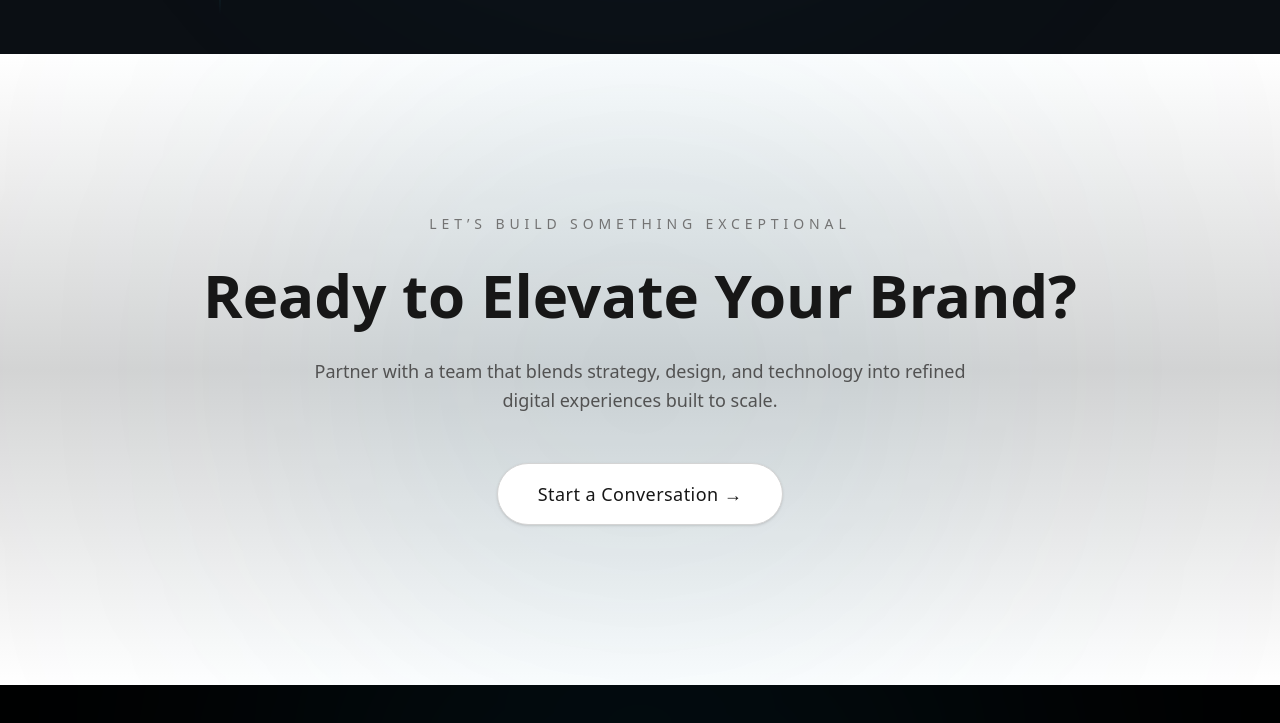
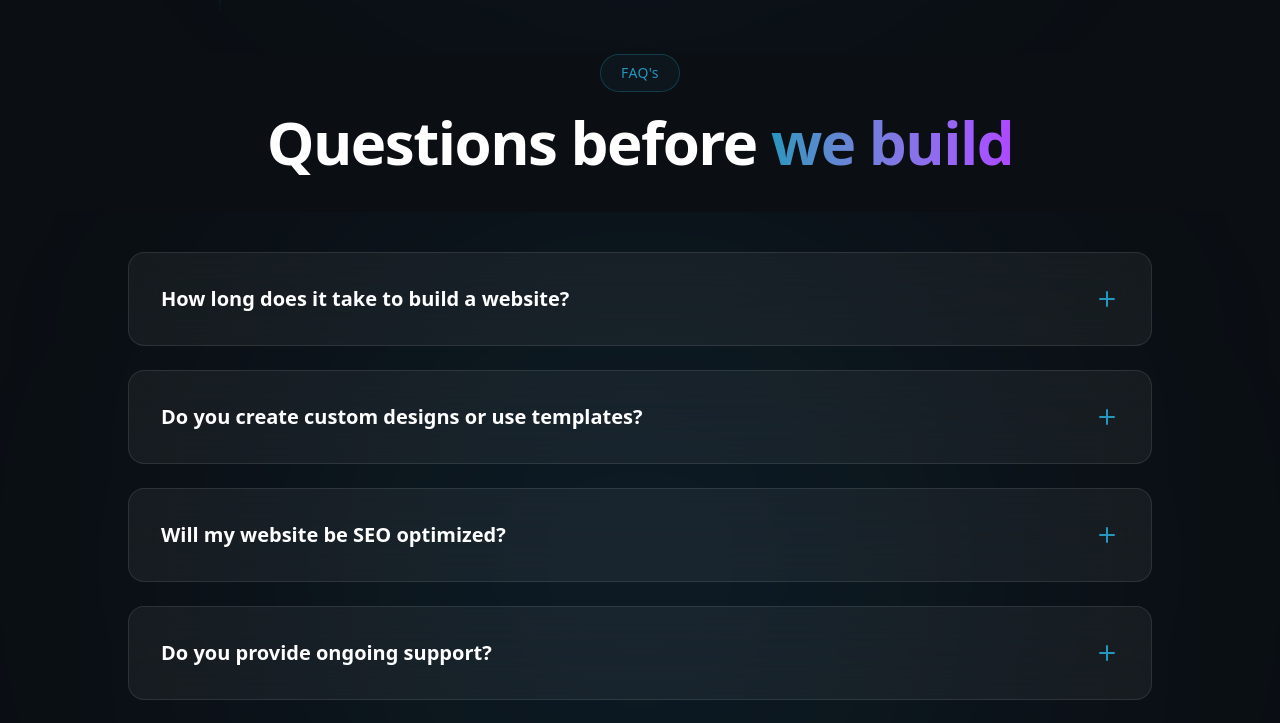
Before and after one commit to hustlers-tech/hustlers-tech, a Next.js app: page / in a window 1280 px wide. Shown: the part 6040-6763 px from the top of the page. Built offline with nearby package versions, Linux system fonts and the light colour scheme.

Commit message:
added FAQ section

```diff
--- /dev/null
+++ b/src/app/components/faq/FaqSection.tsx
@@ -0,0 +1,160 @@
+"use client"
+
+import { useState } from "react"
+import { motion, AnimatePresence } from "framer-motion"
+import { ArrowRight, Plus } from "lucide-react"
+import { useRouter } from "next/navigation"
+
+const faqs = [
+  {
+    q: "How long does it take to build a website?",
+    a: "Most premium websites take between 2–6 weeks depending on complexity, integrations, and features required."
+  },
+  {
+    q: "Do you create custom designs or use templates?",
+    a: "Everything we design is fully custom. Your brand gets a unique digital experience tailored to your goals."
+  },
+  {
+    q: "Will my website be SEO optimized?",
+    a: "Yes. Every project follows modern SEO standards including performance optimization, semantic markup, and technical SEO structure."
+  },
+  {
+    q: "Do you provide ongoing support?",
+    a: "Yes. We offer maintenance, performance optimization, and growth support after launch."
+  },
+  {
+    q: "Can you redesign my existing website?",
+    a: "Absolutely. We specialize in transforming outdated websites into modern high-converting digital experiences."
+  }
+]
+
+export default function FaqSection() {
+
+  const [active,setActive] = useState<number | null>(null)
+  const router = useRouter();
+
+  return (
+    <>
+ {/* Heading */}
+        <div className="relative text-center overflow-hidden" id="faq">
+          <div className="inline-flex items-center gap-2 rounded-full border border-primary/30 bg-primary/5 px-5 py-2 mb-5">
+            <span className="text-sm font-medium text-primary tracking-wide">
+              FAQ's
+            </span>
+          </div>
+
+          <motion.h2
+            initial={{ opacity: 0, y: 60 }}
+            whileInView={{ opacity: 1, y: 0 }}
+            transition={{ duration: 0.8 }}
+            viewport={{ once: true }}
+            className="relative text-4xl md:text-6xl font-bold tracking-tight px-2 pb-10"
+          >
+            <span>
+              Questions before{" "}
+              <span className="bg-gradient-to-r from-primary to-purple-500 bg-clip-text text-transparent">
+                we build
+              </span>
+            </span>
+          </motion.h2>
+<section className="relative py-10 px-6 overflow-hidden">
+
+{/* glow background */}
+
+
+<div className="absolute inset-0 flex justify-center pointer-events-none">
+<div className="w-[700px] h-[700px] bg-primary/10 blur-[150px] rounded-full"/>
+</div>
+
+<div className="max-w-5xl mx-auto relative z-10">
+
+
+{/* faq list */}
+
+<div className="space-y-6">
+
+{faqs.map((faq,i)=>{
+
+const open = active === i
+
+return(
+
+<motion.div
+key={i}
+initial={{opacity:0,y:30}}
+whileInView={{opacity:1,y:0}}
+transition={{delay:i*0.1}}
+viewport={{once:true}}
+className="group relative rounded-2xl border border-white/10 bg-white/5 backdrop-blur-xl overflow-hidden"
+>
+
+{/* hover glow */}
+
+<div className="absolute inset-0 opacity-0 group-hover:opacity-100 transition duration-500 pointer-events-none">
+
+<div className="absolute -inset-px bg-gradient-to-r from-primary/30 via-blue-500/20 to-primary/30 blur-xl"/>
+
+</div>
+
+<button
+onClick={()=>setActive(open?null:i)}
+className="relative w-full flex items-center justify-between p-6 md:p-8 text-left cursor-pointer"
+>
+
+<h3 className="text-lg md:text-xl font-semibold text-white">
+{faq.q}
+</h3>
+
+<motion.div
+animate={{rotate: open ? 45 : 0}}
+transition={{duration:0.3}}
+className="text-primary"
+>
+<Plus size={24}/>
+</motion.div>
+
+</button>
+
+
+<AnimatePresence>
+
+{open && (
+
+<motion.div
+initial={{height:0,opacity:0}}
+animate={{height:"auto",opacity:1}}
+exit={{height:0,opacity:0}}
+transition={{duration:0.4}}
+>
+
+<p className="px-6 md:px-8 pb-8 text-gray-400 leading-relaxed text-left">
+{faq.a}
+</p>
+
+</motion.div>
+
+)}
+
+</AnimatePresence>
+</motion.div>
+
+)
+
+})}
+
+</div>
+
+</div>
+
+<button onClick={()=>router.push("/faq")} className="group relative inline-flex items-center gap-2 rounded-lg bg-primary px-8 py-4 font-heading font-semibold text-primary-foreground transition-all hover:bg-primary-dark hover:shadow-[var(--shadow-glow)] hover:scale-105 cursor-pointer mt-10">
+            View All
+            <ArrowRight className="w-5 h-5 transition-transform group-hover:translate-x-1" />
+          </button>
+</section>
+        </div>
+
+    </>
+
+
+  )
+}
--- a/src/app/page.tsx
+++ b/src/app/page.tsx
@@ -2,6 +2,7 @@
 
 import AboutSection from "./components/about/AboutSection";
 import LeadBreaker from "./components/cta/LeadBreaker";
+import FaqSection from "./components/faq/FaqSection";
 import Hero from "./components/Hero";
 import ProcessSection from "./components/process/ProcessSection";
 import ServicesSection from "./components/services/ServicesSection";
@@ -13,6 +14,7 @@ export default function Home() {
     <AboutSection/>
     <ServicesSection/>
     <ProcessSection/>
+    <FaqSection/>
     <LeadBreaker/>
     </>
 
```
